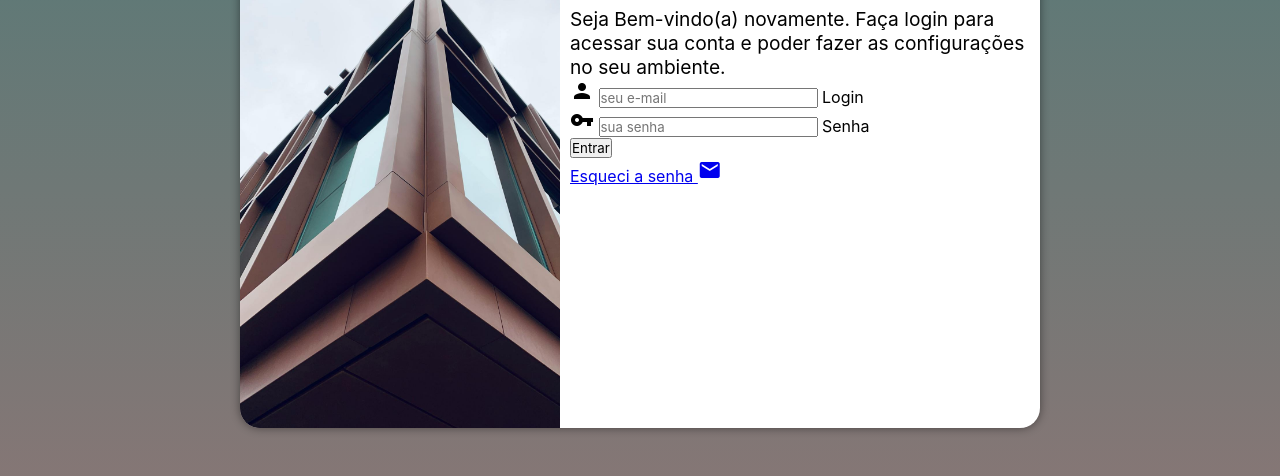
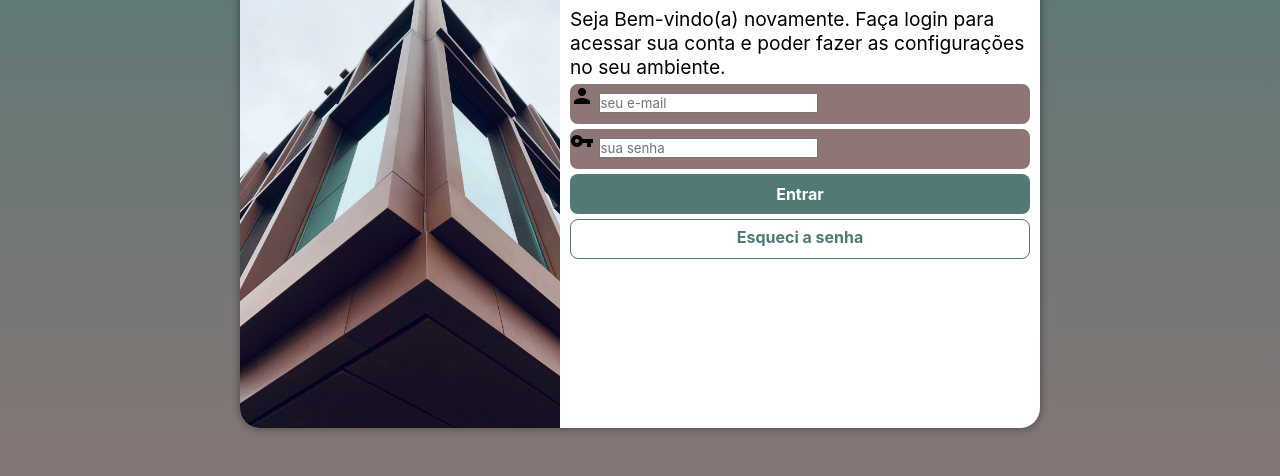
Before and after one commit to fabiopretel/projeto-login, a plain HTML site: page index.html in a window 1280 px wide. Shown: the part 212-688 px from the top of the page. Drawn offline with Linux system fonts and the light colour scheme.

Commit message:
formatado

```diff
--- a/estilos/style.css
+++ b/estilos/style.css
@@ -35,7 +35,7 @@ main{
 
     background-color: white;
     width: 250px;
-    height: 500px;
+    height: 515px;
     border-radius: 20px;
     box-shadow: 0px 0px 10px rgba(0, 0, 0, 0.450);
 
@@ -59,3 +59,53 @@ main{
 #formulario > p{
     font-size: 0.8em;
 }
+.campo > label{
+    display: none;
+}
+form > .campo{
+    background-color: #8D7675;
+    display: block;
+    width: 100%;
+    height: 40px;
+    border-radius: 8px;
+    margin: 5px 0px;
+
+}
+form > input[type=submit]{
+    display: block;
+    font-size: 1em;
+    font-weight: bold;
+    width: 100%;
+    height: 40px;
+    background-color: #517A77;
+    color: white;
+    border: none;
+    border-radius: 8px;
+    cursor: pointer;
+}
+form > input[type=submit]:hover{
+    background-color: #314b49;
+    color: white;
+}
+form > a.botao{
+    display: block;
+    text-align: center;
+    text-decoration: none;
+    font-size: 1em;
+    font-weight: bold;
+    width: 100%;
+    height: 40px;
+    padding-top: 7px;
+    margin-top: 5px;
+    background-color: white;
+    color: #517A77;
+    border: 1px solid #517A77;
+    border-radius: 8px;
+}
+form > a.botao:hover{
+    background-color: #5f9c97;
+    color: white;
+}
+form > a.botao > i{
+    font-size: 1em;
+}
--- a/index.html
+++ b/index.html
@@ -18,19 +18,19 @@
                 <h1>Login</h1>
                 <p>Seja Bem-vindo(a) novamente. Faça login para acessar sua conta e poder fazer as configurações no seu ambiente.</p>
                 <form action="login.js" method="post" autocomplete="on">
-                    <div>
+                    <div class="campo">
                         <i class="material-icons">person</i>
                         <input type="email" name="email" id="iemail" placeholder="seu e-mail" autocomplete="email" required>
                         <label for="iemail">Login</label>
                     </div>
-                    <div>
+                    <div class="campo">
                         <i class="material-icons">vpn_key</i>
                         <input type="password" name="senha" id="isenha" placeholder="sua senha" autocomplete="current-password" required minlength="8" maxlength="20">
                         <label for="isenha">Senha</label>
                     </div>
-                        <input type="submit" value="Entrar"><br>
-                        <a href="esqueci.html">
-                            Esqueci a senha <i class="material-icons">mail</i>
+                        <input type="submit" value="Entrar">
+                        <a href="esqueci.html" class="botao">
+                            Esqueci a senha
                         </a>
                 </form>
             </div>
```
